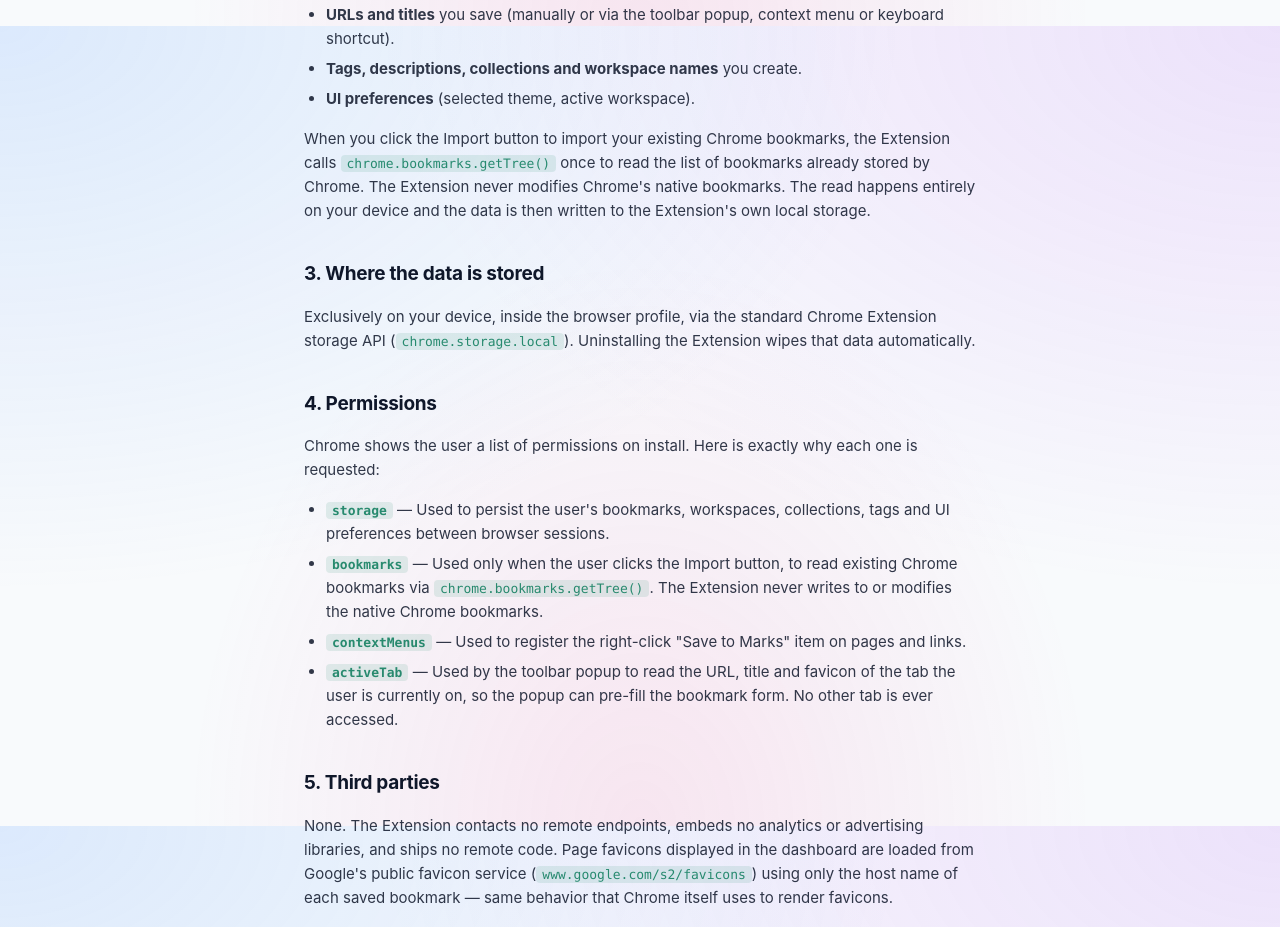
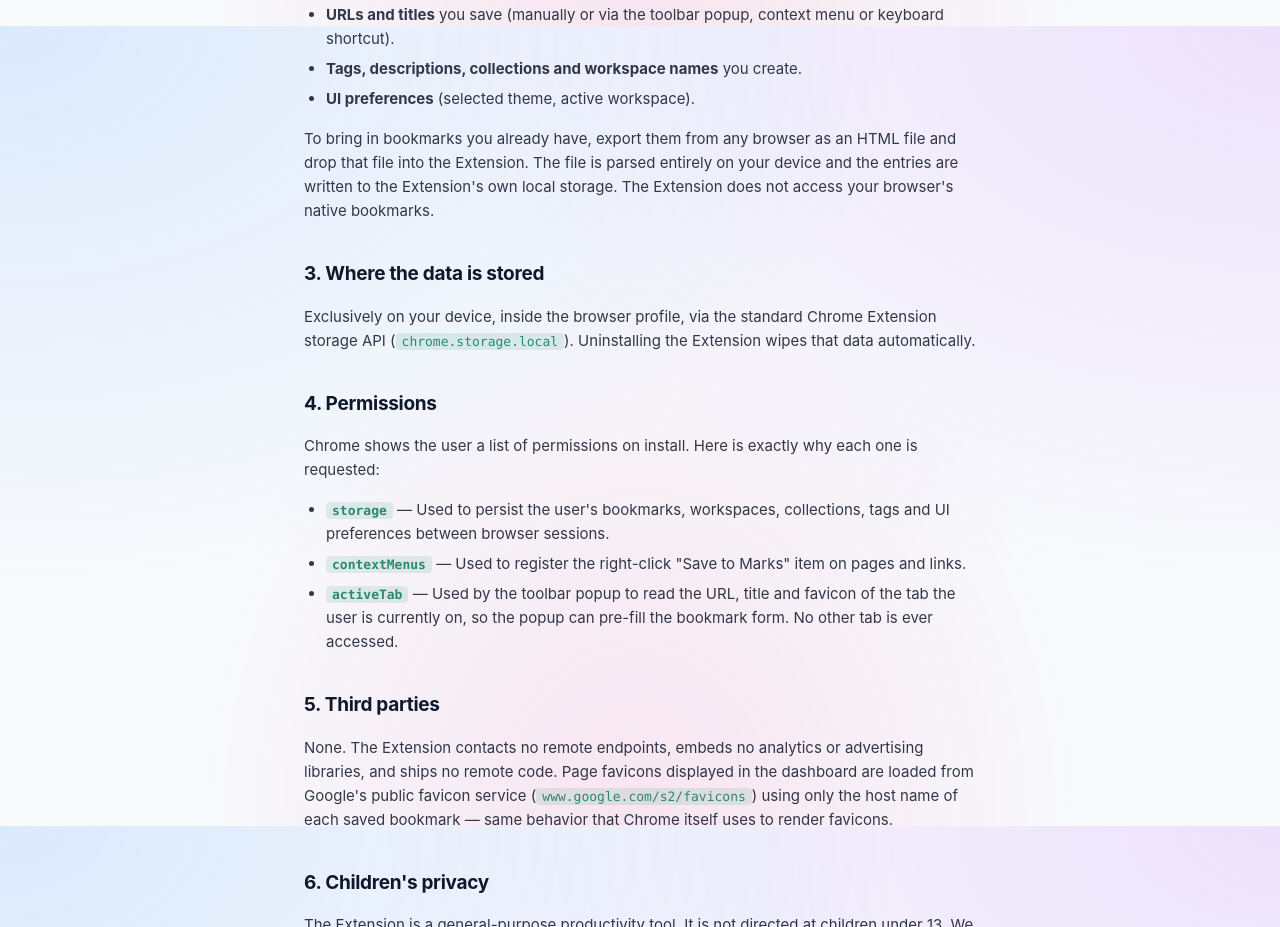
Before and after one commit to ruisloan/marks-privacy, a plain HTML site: page index.html in a window 1280 px wide. Shown: the part 774-1701 px from the top of the page. Drawn offline with Linux system fonts and the light colour scheme.

Commit message:
Remove bookmarks permission references (HTML import only)

```diff
--- a/index.html
+++ b/index.html
@@ -140,11 +140,10 @@
           <li><strong>UI preferences</strong> (selected theme, active workspace).</li>
         </ul>
         <p>
-          When you click the Import button to import your existing Chrome bookmarks,
-          the Extension calls <code>chrome.bookmarks.getTree()</code> once to read the
-          list of bookmarks already stored by Chrome. The Extension never modifies
-          Chrome's native bookmarks. The read happens entirely on your device and the
-          data is then written to the Extension's own local storage.
+          To bring in bookmarks you already have, export them from any browser as an
+          HTML file and drop that file into the Extension. The file is parsed entirely
+          on your device and the entries are written to the Extension's own local
+          storage. The Extension does not access your browser's native bookmarks.
         </p>
 
         <h2>3. Where the data is stored</h2>
@@ -161,7 +160,6 @@
         </p>
         <ul>
           <li><strong><code>storage</code></strong> — Used to persist the user's bookmarks, workspaces, collections, tags and UI preferences between browser sessions.</li>
-          <li><strong><code>bookmarks</code></strong> — Used only when the user clicks the Import button, to read existing Chrome bookmarks via <code>chrome.bookmarks.getTree()</code>. The Extension never writes to or modifies the native Chrome bookmarks.</li>
           <li><strong><code>contextMenus</code></strong> — Used to register the right-click "Save to Marks" item on pages and links.</li>
           <li><strong><code>activeTab</code></strong> — Used by the toolbar popup to read the URL, title and favicon of the tab the user is currently on, so the popup can pre-fill the bookmark form. No other tab is ever accessed.</li>
         </ul>
```
